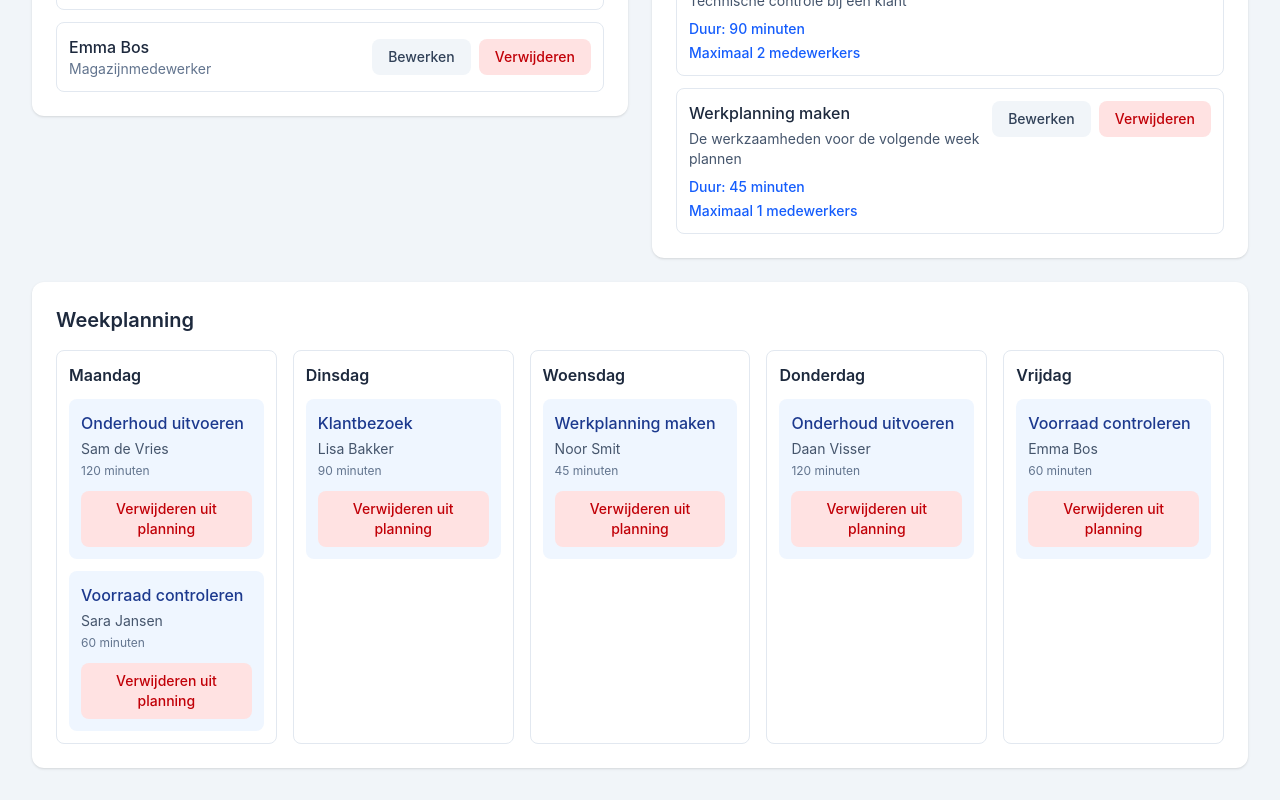
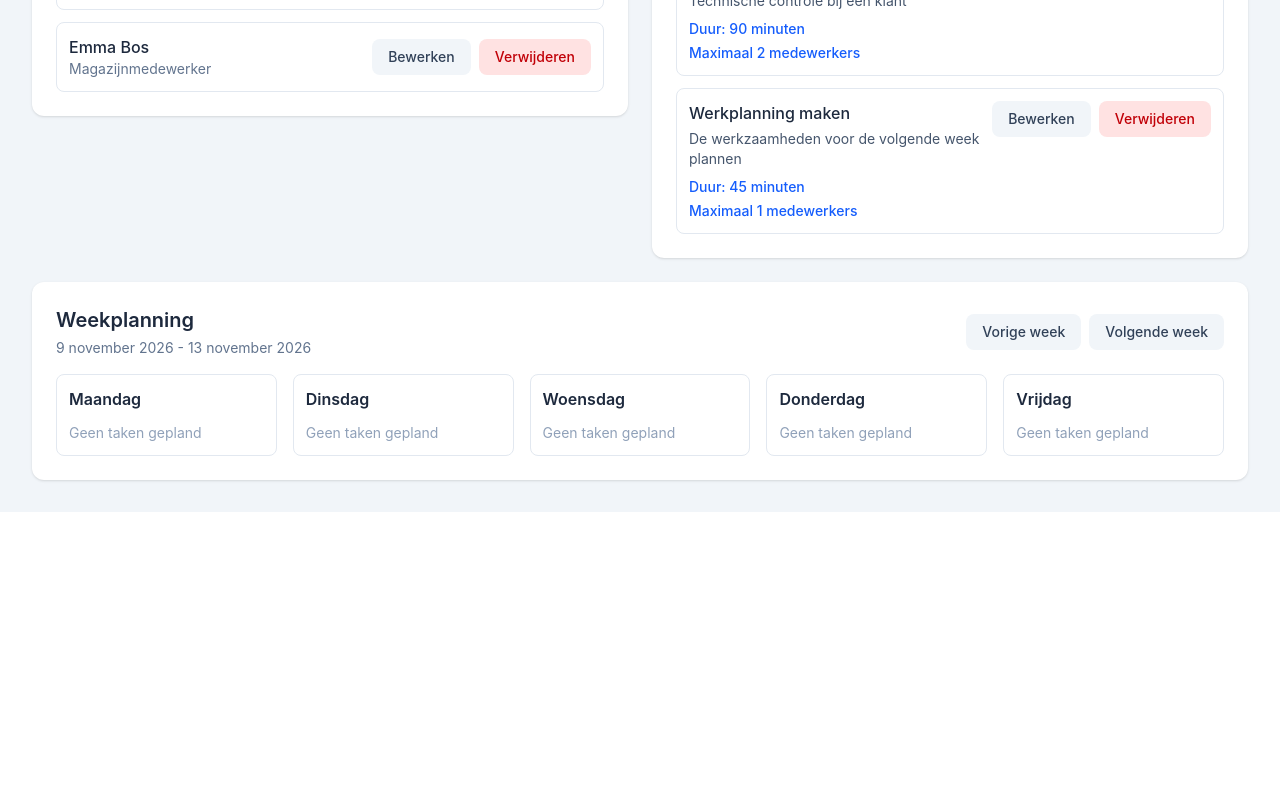
Before and after one commit to Shazaib6754/team-planner, a React (Vite) app: page / in a window 1280 px wide. Shown: the part 1014-1814 px from the top of the page. After the commit the page ends 1526 px from the top, so only its background shows below. Built offline with nearby package versions, Linux system fonts and the light colour scheme.

Commit message:
Voeg weeknavigatie toe aan planning

```diff
--- a/src/App.tsx
+++ b/src/App.tsx
@@ -7,6 +7,10 @@ import {
 } from './data/mockData'
 import type { Employee, Task, ScheduledTask } from './types'
 import { isTaskFull } from './utils/scheduleRules'
+import {
+  getMondayDateString,
+  changeWeek,
+} from './utils/weekUtils'
 import EmployeeList from './components/EmployeeList'
 import EmployeeForm from './components/EmployeeForm'
 import TaskList from './components/TaskList'
@@ -18,6 +22,17 @@ function App() {
   const [tasks, setTasks] = useState<Task[]>(initialTasks)
   const [scheduledTasks, setScheduledTasks] =
     useState<ScheduledTask[]>(initialSchedule)
+
+  const [activeWeekStart, setActiveWeekStart] =
+    useState<string>(getMondayDateString())
+
+  function handlePreviousWeek() {
+    setActiveWeekStart((currentWeek) => changeWeek(currentWeek, -1))
+  }
+
+  function handleNextWeek() {
+    setActiveWeekStart((currentWeek) => changeWeek(currentWeek, 1))
+  }
 
   function handleAddEmployee(name: string, role: string): boolean {
     const normalizedName = name.trim().toLowerCase()
@@ -130,8 +145,7 @@ function App() {
 
       return isTaskFull(
         scheduledTasks.filter(
-          (scheduledItem) =>
-            scheduledItem.id !== item.id
+          (scheduledItem) => scheduledItem.id !== item.id
         ),
         id,
         maxEmployees,
@@ -199,6 +213,9 @@ function App() {
         employees={employees}
         tasks={tasks}
         schedule={scheduledTasks}
+        activeWeekStart={activeWeekStart}
+        onPreviousWeek={handlePreviousWeek}
+        onNextWeek={handleNextWeek}
         onRemoveScheduledTask={handleRemoveScheduledTask}
       />
     </main>
--- a/src/components/WeekView.tsx
+++ b/src/components/WeekView.tsx
@@ -1,10 +1,12 @@
-
 import type { Employee, Task, ScheduledTask, Weekday } from '../types'
 
 type WeekViewProps = {
   employees: Employee[]
   tasks: Task[]
   schedule: ScheduledTask[]
+  activeWeekStart: string
+  onPreviousWeek: () => void
+  onNextWeek: () => void
   onRemoveScheduledTask: (id: number) => void
 }
 
@@ -20,17 +22,62 @@ function WeekView({
   employees,
   tasks,
   schedule,
+  activeWeekStart,
+  onPreviousWeek,
+  onNextWeek,
   onRemoveScheduledTask,
 }: WeekViewProps) {
+  const monday = new Date(`${activeWeekStart}T00:00:00`)
+  const friday = new Date(monday)
+  friday.setDate(friday.getDate() + 4)
+
+  const dateFormat: Intl.DateTimeFormatOptions = {
+    day: 'numeric',
+    month: 'long',
+    year: 'numeric',
+  }
+
+  const weekLabel = `${monday.toLocaleDateString('nl-NL', dateFormat)} - ${friday.toLocaleDateString('nl-NL', dateFormat)}`
+
   return (
     <section className="mt-6 rounded-xl bg-white p-6 shadow-sm">
-      <h2 className="mb-4 text-xl font-semibold text-slate-800">
-        Weekplanning
-      </h2>
+      <div className="mb-4 flex flex-wrap items-center justify-between gap-3">
+        <div>
+          <h2 className="text-xl font-semibold text-slate-800">
+            Weekplanning
+          </h2>
+
+          <p className="mt-1 text-sm text-slate-500">
+            {weekLabel}
+          </p>
+        </div>
+
+        <div className="flex gap-2">
+          <button
+            type="button"
+            onClick={onPreviousWeek}
+            className="rounded-lg bg-slate-100 px-4 py-2 text-sm font-medium text-slate-700 hover:bg-slate-200"
+          >
+            Vorige week
+          </button>
+
+          <button
+            type="button"
+            onClick={onNextWeek}
+            className="rounded-lg bg-slate-100 px-4 py-2 text-sm font-medium text-slate-700 hover:bg-slate-200"
+          >
+            Volgende week
+          </button>
+        </div>
+      </div>
 
       <div className="grid gap-4 md:grid-cols-2 lg:grid-cols-5">
         {weekdays.map((day) => {
-          const dailyTasks = schedule.filter((item) => item.day === day)
+          const dailyTasks = schedule.filter(
+            (item) =>
+              item.day === day &&
+              item.weekStart === activeWeekStart
+          )
 
           return (
             <div
```
